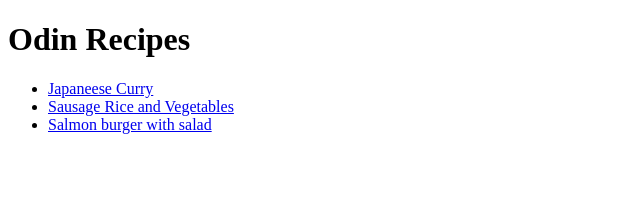
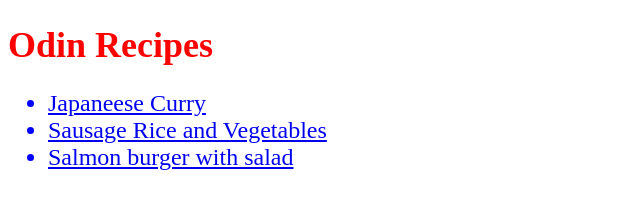
Before and after one commit to soch0788/odin-recipes, a plain HTML site: page index.html in a window 1280 px wide. Shown: the whole page, without its empty margins (0-640 px from the left). Drawn offline with Linux system fonts and the light colour scheme.

Commit message:
Added styles.css

```diff
--- a/index.html
+++ b/index.html
@@ -1,6 +1,7 @@
 <!DOCTYPE html>
 <html lang="en">
 <head>
+    <link rel="stylesheet" href="styles.css" />
     <meta charset="UTF-8">
     <meta http-equiv="X-UA-Compatible" content="IE=edge">
     <meta name="viewport" content="width=device-width, initial-scale=1.0">
@@ -9,9 +10,9 @@
 <body>
     <h1>Odin Recipes</h1>
     <ul>
-        <li><a href="./recipes/japaneese-curry.html">Japaneese Curry</a></li>
-        <li><a href="./recipes/sausage-rice.html">Sausage Rice and Vegetables</a></li>
-        <li><a href="./recipes/fish-burgers.html">Salmon burger with salad</a></li>
+        <li class="recipe"><a href="./recipes/japaneese-curry.html">Japaneese Curry</a></li>
+        <li class="recipe"><a href="./recipes/sausage-rice.html">Sausage Rice and Vegetables</a></li>
+        <li class="recipe"><a href="./recipes/fish-burgers.html">Salmon burger with salad</a></li>
     </ul>
 </body>
 </html>
--- /dev/null
+++ b/styles.css
@@ -0,0 +1,8 @@
+.recipe {
+    font-size: 24px;
+    color: blue;
+}
+h1 {
+    font-size: 36px;
+    color: red;
+}
```
